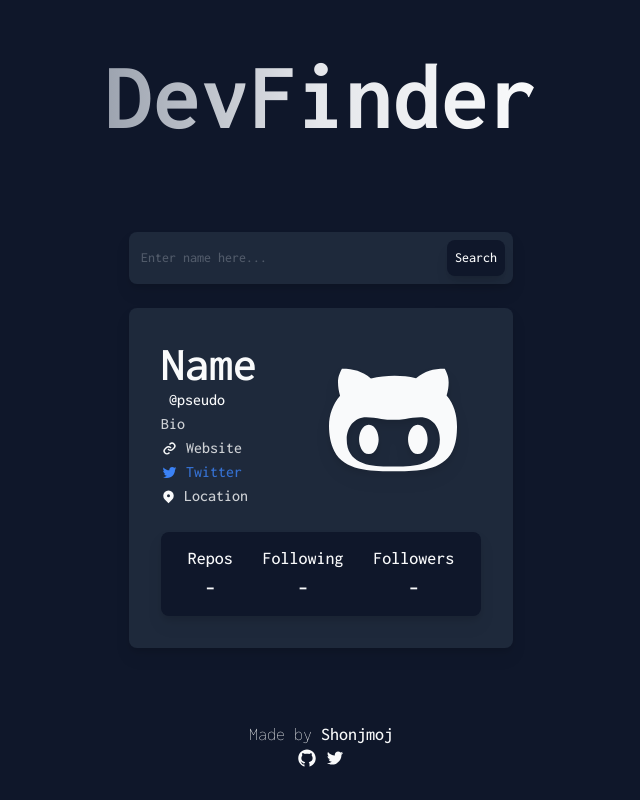
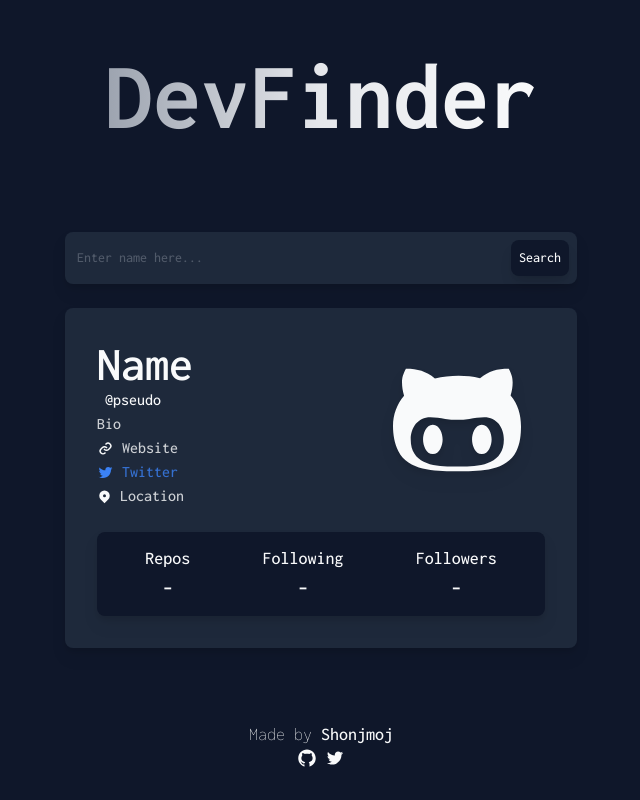
Before and after one commit to shonjmoj/DevFinder.ts, a React (Create React App) app: page / in a window 1280 px wide. Shown: the whole page, without its empty margins (319-959 px from the left). Built offline with nearby package versions, Linux system fonts and the light colour scheme.

Commit message:
style : adjust width

```diff
--- a/src/components/InfosCard/index.tsx
+++ b/src/components/InfosCard/index.tsx
@@ -2,7 +2,7 @@ import { Profile, ReposAndFollowers } from '../index';
 
 export default function InfoCard() {
   return (
-    <div className='p-4 md:p-6 xl:p-8 container flex flex-col gap-2 xl:gap-6 items-center justify-center max-w-[80%] lg:max-w-[50%] xl:max-w-[30%] bg-slate-800 rounded-lg drop-shadow-lg'>
+    <div className='p-4 md:p-6 xl:p-8 container flex flex-col gap-2 xl:gap-6 items-center justify-center max-w-[80%] lg:max-w-[60%] xl:max-w-[40%] bg-slate-800 rounded-lg drop-shadow-lg'>
       <Profile />
       <ReposAndFollowers />
     </div>
--- a/src/components/SearchBar/index.tsx
+++ b/src/components/SearchBar/index.tsx
@@ -16,7 +16,7 @@ export default function SearchBar() {
   return (
     <div
       className='flex text-xs md:text-sm bg-slate-800
-            rounded-lg container max-w-[80%] md:max-w-[80%] lg:max-w-[50%] xl:max-w-[30%] drop-shadow-lg'>
+            rounded-lg container max-w-[80%] md:max-w-[80%] lg:max-w-[60%] xl:max-w-[40%] drop-shadow-lg'>
       <form className='m-1 w-full flex' onSubmit={submitHandler}>
         <input
           type='text'
```
